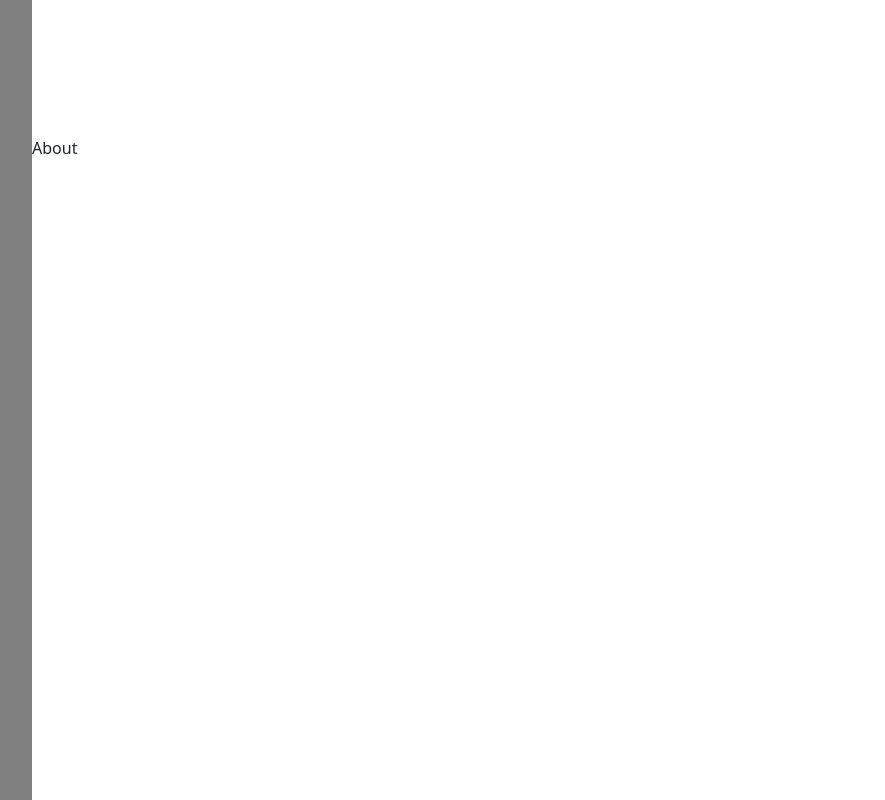
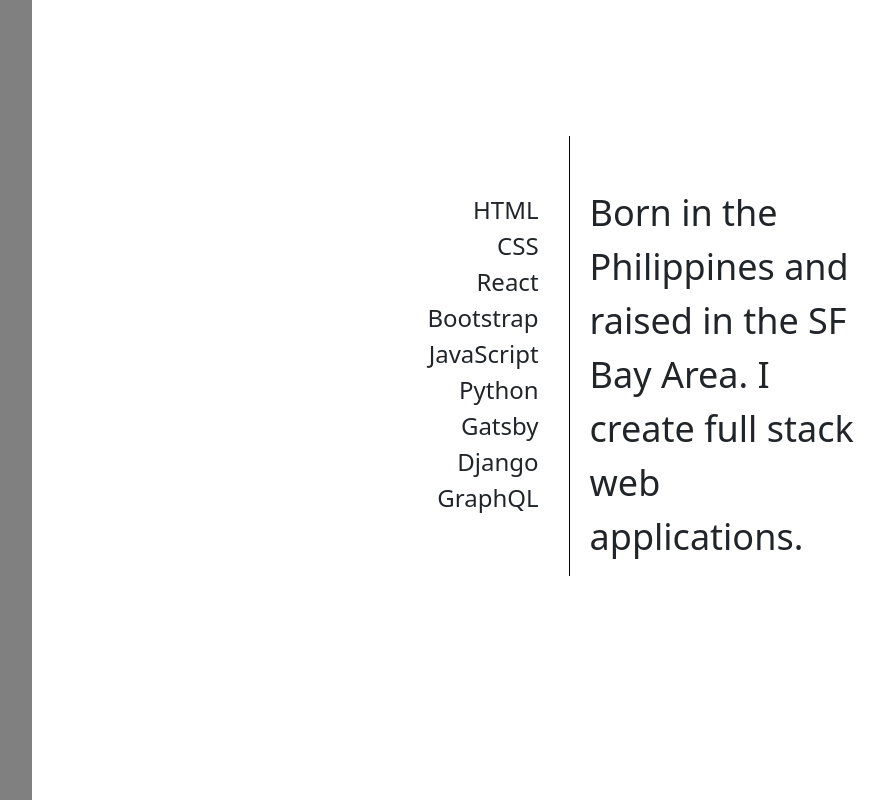
Before and after one commit to chabadilla92/reactportfolio, a React (Create React App) app: page / in a window 1280 px wide. Shown: the part 800-1600 px from the top of the page, without its empty margins (48-933 px from the left). Built offline with nearby package versions, Linux system fonts and the light colour scheme.

Commit message:
about step 1

```diff
--- a/src/App.css
+++ b/src/App.css
@@ -78,9 +78,50 @@
   background-image: url(https://encrypted-tbn0.gstatic.com/images?q=tbn:ANd9GcTk-UKTzCGiM6xXz0RN8rpFA4qN1qPME2Maaw&usqp=CAU);
 }
 
+
+/* ABOUT */
+/* About Parent Grid */
 #aboutsection {
   height: 100vh;
 }
+
+/* About Component */
+#aboutcomponent {
+  display: flex;
+  justify-content: center;
+}
+
+#skills {
+
+}
+
+
+
+#skillslist {
+  list-style-type: none;
+  font-size: 24px;
+  margin-right: 30px;
+  padding-top: 56px;
+}
+
+#skillslist > li {
+  padding: 0;
+  text-align: right;
+
+}
+
+#description {
+  padding-top: 50px;
+  padding-left: 20px;
+  height: 440px;
+  width: 300px;
+  border-left: 1px solid black;
+  font-size: 36px;
+
+}
+
+
+
 
 #projectsection {
   height: 100vh;
--- a/src/App.js
+++ b/src/App.js
@@ -2,6 +2,7 @@
 import "./App.css";
 import "bootstrap/dist/css/bootstrap.min.css";
 import Projects from "./components/Projects.js";
+import About from "./components/About.js";
 
 function App() {
   return (
@@ -22,8 +23,8 @@
         <div id="backgroundimg"></div>
       </main>
 
-      <section id="aboutsection">About</section>
-      <section id="projectsection">Projects</section>
+      <section id="aboutsection"><About /></section>
+      <section id="projectsection"><Projects /></section>
       <section id="contactsection">Contact</section>
 
     </div>
--- /dev/null
+++ b/src/components/About.js
@@ -0,0 +1,28 @@
+import React from "react";
+
+
+function About() {
+    return (
+      <div id="aboutcomponent">
+      <section id="skills">
+
+          <ul id="skillslist">
+              <li>HTML</li>
+              <li>CSS</li>
+              <li>React</li>
+              <li>Bootstrap</li>
+              <li>JavaScript</li>
+              <li>Python</li>
+              <li>Gatsby</li>
+              <li>Django</li>
+              <li>GraphQL</li>
+          </ul>
+      </section>
+      <section id="description">
+          <p>Born in the Philippines and raised in the SF Bay Area. I create full stack web applications.</p>
+      </section>
+      </div>
+    );
+  }
+
+  export default About;
--- a/src/components/Projects.js
+++ b/src/components/Projects.js
@@ -1,7 +1,7 @@
 import React from "react";
 import Data from '../data/data.json'
 
-function App() {
+function Projects() {
     return (
       <div>
       {Data.map((project, index) => {
@@ -11,4 +11,4 @@
     );
   }
 
-  export default App;
+  export default Projects;
```
